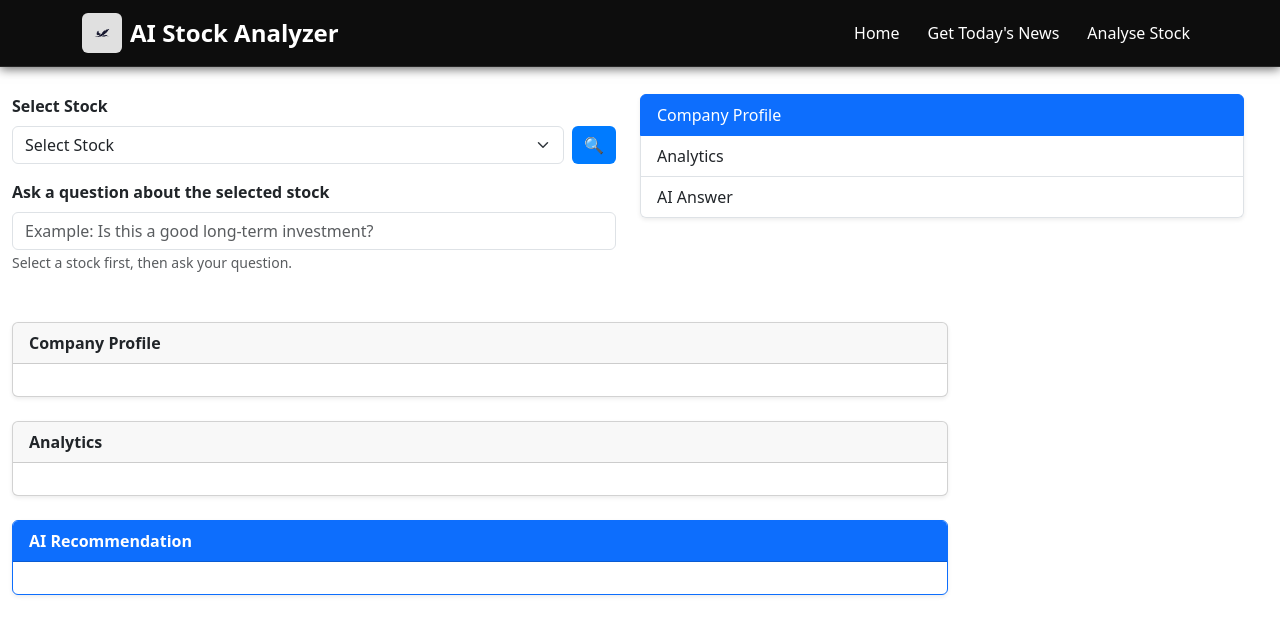
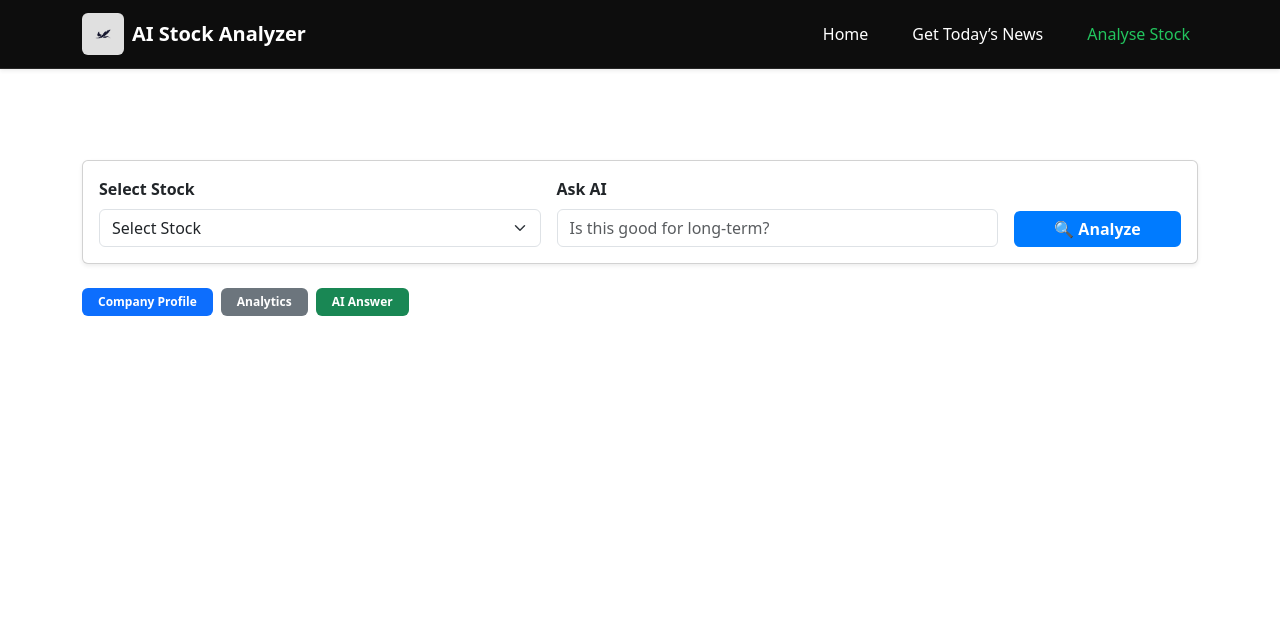
Before and after one commit to praveen1817/ai-stock-analyser, a React (Vite) app in the folder frontend/: page /analyze in a window 1280 px wide. Shown: the top 634 px of the page. Built offline with nearby package versions, Linux system fonts and the light colour scheme.

Commit message:
The New UI fot the Analyse Stock been updated here

```diff
--- a/frontend/src/pages/Analytics/Analyse.jsx
+++ b/frontend/src/pages/Analytics/Analyse.jsx
@@ -1,7 +1,7 @@
 import React from 'react'
 import { Link} from 'react-router-dom';
 import axios from 'axios'
-
+import './analytics.css';
 const Analyse = () => {
   const [userQuestion,setUserQuestion]=React.useState({
     query:'',
@@ -12,6 +12,8 @@ const Analyse = () => {
   const [analytics,setAnalytics]=React.useState({});
   const [errors,setErrors] =React.useState('');
   const [answer,setAnswer]=React.useState({});
+  const [isLoading, setIsLoading] = React.useState(false);
+
 
   const handleChange=(e)=>{
     setUserQuestion({...userQuestion,[e.target.name]:e.target.value})
@@ -23,253 +25,264 @@ const Analyse = () => {
     .replace(/^./, str => str.toUpperCase());
 }
 
-  const handleSubmit= async(e)=>{
+        const handleSubmit = async (e) => {
           e.preventDefault();
-    if(!userQuestion) {
-      setErrors("Please Choose the Symbhol");
-      return null;
-    }
-    try{
-      const response=await axios.post("https://ai-stock-analyser-9o13.onrender.com/analyze/analyze-stock",userQuestion);
-      if(response.status==200){
-        setResponseData(response.data.parsedAnswer);
-        console.log(response.data);
-        setProfile(response.data.parsedAnswer["Companies Profile"]);
-        console.log(response.data.parsedAnswer["Companies Profile"]);
-        setAnalytics(response.data.parsedAnswer.Analytics);
-        setAnswer(response.data.parsedAnswer.Answer);
-      }
-      if(!responseData){
-        setErrors("Some Internal Server Error Occured")
+
+          if (!userQuestion.query || !userQuestion.prompt) {
+            setErrors("Please choose stock and enter a question");
+            return;
           }
 
-    }catch(err){
-      setErrors(err);
+          setErrors("");
+          setIsLoading(true);   // ✅ START LOADING
+
+          try {
+            const response = await axios.post(
+              "https://ai-stock-analyser-9o13.onrender.com/analyze/analyze-stock",
+              userQuestion
+            );
+
+            if (response.status === 200) {
+              const parsed = response.data.parsedAnswer;
+
+              setResponseData(parsed);
+              setProfile(
+                parsed["Company Profile"] ||
+                parsed["Companies Profile"] ||
+                {}
+              );
+              setAnalytics(parsed.Analytics || {});
+              setAnswer(parsed.Answer || {});
+            }
+          } catch (err) {
+            setErrors("Something went wrong");
             console.log(err);
+          } finally {
+            setIsLoading(false); // ✅ STOP LOADING
           }
+        };
 
-  }
 
   return (
     <>
-<div className="container-fluid mt-0">
-  <nav className="navbar navbar-expand-lg navbar-dark fixed-top custom-navbar">
+  {/* Navbar */}
+          <nav className="navbar navbar-expand-lg navbar-dark fixed-top custom-navbar shadow-sm">
           <div className="container">
-        <Link to="/home" className="navbar-brand d-flex align-items-center">
+            <Link to="/home" className="navbar-brand d-flex align-items-center gap-2">
               <img
                 src="/images/logo.jpeg"
                 alt="AI Stock Analyzer Logo"
-            width="40"
-            height="40"
-            className="me-2 rounded"
+                width="42"
+                height="42"
+                className="rounded"
               />
-          <span className="fw-bold fs-4">AI Stock Analyzer</span>
+              <span className="fw-bold fs-5">AI Stock Analyzer</span>
             </Link>
 
             <button
-          className="navbar-toggler"
+              className="navbar-toggler border-0"
               type="button"
               data-bs-toggle="collapse"
               data-bs-target="#navbarNav"
-          aria-controls="navbarNav"
-          aria-expanded="false"
-          aria-label="Toggle navigation"
             >
               <span className="navbar-toggler-icon"></span>
             </button>
 
-        {/* Navigation Links + Profile */}
-        <div className="collapse navbar-collapse" id="navbarNav">
-          <ul className="navbar-nav ms-auto align-items-center">
+            <div className="collapse navbar-collapse mt-3 mt-lg-0" id="navbarNav">
+              <ul className="navbar-nav ms-auto align-items-lg-center gap-lg-3">
                 <li className="nav-item">
-              <Link to="/home" className="nav-link">Home</Link>
+                  <Link className="nav-link nav-hover" to="/home">Home</Link>
                 </li>
-
                 <li className="nav-item">
-              <Link to="/news" className="nav-link">Get Today's News</Link>
+                  <Link className="nav-link nav-hover" to="/news">Get Today’s News</Link>
                 </li>
-
                 <li className="nav-item">
-              <Link to="/analyze" className="nav-link">Analyse Stock</Link>
-            </li>
-
-            <li className="nav-item dropdown">
-
-
-
+                  <Link className="nav-link nav-hover active" to="/analyze">Analyse Stock</Link>
                 </li>
               </ul>
             </div>
           </div>
         </nav>
 
-  <div className="row mb-4 mt-4">
-    <div className="row d-flex flex-row mb-4">
-  <div className="col-md-6">
 
-    {/* Stock Selector */}
+  {/* Page Content */}
+  <div className="container-fluid" style={{ marginTop: "90px" }}>
+    <div className="container">
+
+      {/* Input Section */}
+      <div className="card shadow-sm mb-4">
+        <div className="card-body">
+          <div className="row g-3 align-items-end">
+
+            <div className="col-12 col-md-5">
               <label className="form-label fw-semibold">Select Stock</label>
-    <div className="d-flex gap-2 mb-3">
               <select
-        className="form-select"
+              className="form-select h-100"
               onChange={handleChange}
-        name='query'
+              name="query"
+              value={userQuestion.query}
             >
                 <option value="">Select Stock</option>
                 <option value="SBIN.NS">State Bank of India</option>
                 <option value="HDFCBANK.NS">HDFC Bank</option>
-              <option value="RELIANCE.NS">Reliance Industries</option>
-              <option value="TATAMOTORS.NS">Tata Motors</option>
-
-              <option value="TCS.NS">Tata Consultancy Services</option>
-              <option value="TATASTEEL.NS">Tata Steel</option>
-              <option value="TATAPOWER.NS">Tata Power</option>
-              <option value="TITAN.NS">Titan Company</option>
-
-              <option value="KOTAKBANK.NS">Kotak Mahindra Bank</option>
                 <option value="ICICIBANK.NS">ICICI Bank</option>
                 <option value="AXISBANK.NS">Axis Bank</option>
+                <option value="KOTAKBANK.NS">Kotak Mahindra Bank</option>
+
+                <option value="RELIANCE.NS">Reliance Industries</option>
+                <option value="TCS.NS">Tata Consultancy Services</option>
                 <option value="INFY.NS">Infosys</option>
+                <option value="WIPRO.NS">Wipro</option>
+                <option value="HCLTECH.NS">HCL Technologies</option>
+
+                <option value="TATAMOTORS.NS">Tata Motors</option>
+                <option value="M&M.NS">Mahindra & Mahindra</option>
+                <option value="MARUTI.NS">Maruti Suzuki</option>
+                <option value="BAJAJ-AUTO.NS">Bajaj Auto</option>
+                <option value="EICHERMOT.NS">Eicher Motors</option>
+
+                <option value="TATASTEEL.NS">Tata Steel</option>
+                <option value="JSWSTEEL.NS">JSW Steel</option>
+                <option value="HINDALCO.NS">Hindalco</option>
+
+                <option value="ITC.NS">ITC</option>
+                <option value="HINDUNILVR.NS">Hindustan Unilever</option>
+                <option value="NESTLEIND.NS">Nestle India</option>
+
+                <option value="LT.NS">Larsen & Toubro</option>
+                <option value="ADANIENT.NS">Adani Enterprises</option>
+                <option value="ADANIPORTS.NS">Adani Ports</option>
+
+                <option value="POWERGRID.NS">Power Grid</option>
+                <option value="NTPC.NS">NTPC</option>
+                <option value="ONGC.NS">ONGC</option>
+
+              </select>
+            </div>
+
+            <div className="col-12 col-md-5">
+              <label className="form-label fw-semibold">Ask AI</label>
+              <input
+                type="text"
+                className="form-control"
+                placeholder="Is this good for long-term?"
+                name="prompt"
+                onChange={handleChange}
+                value={userQuestion.prompt}
+              />
+            </div>
+
+            <div className="col-12 col-md-2 d-grid">
+                      <button
+                      className="btn btn-primary h-100"
+                      onClick={handleSubmit}
+                      disabled={isLoading}
+                    >
+                      {isLoading ? "Analyzing..." : "🔍 Analyze"}
+               </button>
+
+            </div>
+
+            {errors && (
+              <div className="col-12">
+                <small className="text-danger">{errors}</small>
+              </div>
+            )}
+          </div>
+        </div>
+      </div>
+
+      {/* Navigation Pills */}
+      <div className="row mb-3">
+        <div className="col-12">
+          <div className="d-flex flex-wrap gap-2">
+            <span className="badge bg-primary px-3 py-2">Company Profile</span>
+            <span className="badge bg-secondary px-3 py-2">Analytics</span>
+            <span className="badge bg-success px-3 py-2">AI Answer</span>
+          </div>
+        </div>
+      </div>
+        {/* Loading State – ONLY after Analyze click */}
+                {isLoading && (
+                  <div className="d-flex justify-content-center align-items-center my-5">
+                    <div className="text-center">
+                      <div className="spinner-border text-primary mb-3" role="status" />
+                      <p className="fw-semibold text-muted">
+                        Analyzing stock data with AI…
+                      </p>
+                    </div>
+                  </div>
+                )}
 
 
 
-      </select>
-
-      <button
-        className="btn btn-primary"
-        onClick={handleSubmit}
-      >
-        🔍
-      </button>
-    </div>
-
-    {/* Question Input */}
-    <label className="form-label fw-semibold">
-      Ask a question about the selected stock
-    </label>
-    <input
-      type="text"
-      className="form-control"
-      placeholder="Example: Is this a good long-term investment?"
-      name='prompt'
-      onChange={handleChange}
-      value={userQuestion.prompt}
-    />
-
-    <small className="text-muted">
-      Select a stock first, then ask your question.
-    </small>
-     {errors && <small className='text-danger'>{errors}</small>}
-  </div>
-  <div className="col-md-6">
-      <div className="list-group shadow-sm">
-        <button className="list-group-item list-group-item-action active">
-          Company Profile
-        </button>
-        <button className="list-group-item list-group-item-action">
-          Analytics
-        </button>
-        <button className="list-group-item list-group-item-action">
-          AI Answer
-        </button>
-      </div>
-    </div>
-
-</div>
-
-  </div>
-
-  <div className="row">
-
-    {/* Sidebar */}
 
 
-    {/* Content Area */}
-    <div className="col-md-9">
 
-      {/* Company Profile Card */}
+        {profile && Object.keys(profile).length > 0 && (
+        <div key={userQuestion.query}>
+
+      {/* Company Profile */}
       <div className="card shadow-sm mb-4">
-        <div className="card-header fw-bold">
-          Company Profile
-        </div>
+        <div className="card-header fw-bold">Company Profile</div>
         <div className="card-body">
-              {profile && Object.entries(profile).map(([key, value]) => (
-              <p key={key}>
-                <strong>
-                  {formatKey(key)}:
-                </strong>{" "}
-                {typeof value === "number"
-                  ? value.toLocaleString()
-                  : value}
+          {profile &&
+            Object.entries(profile).map(([key, value]) => (
+              <p key={key} className="mb-1">
+                <strong>{formatKey(key)}:</strong>{" "}
+                {typeof value === "number" ? value.toLocaleString() : value}
               </p>
             ))}
         </div>
       </div>
 
-      {/* Analytics Card */}
+      {/* Analytics */}
       <div className="card shadow-sm mb-4">
-  <div className="card-header fw-bold">
-    Analytics
-  </div>
-
+        <div className="card-header fw-bold">Analytics</div>
         <div className="card-body">
           {analytics &&
             Object.entries(analytics).map(([key, value]) => {
-
-        // ✅ If value is an object (Trend / Interpretation)
               if (typeof value === "object" && value !== null) {
                 return (
                   <div key={key} className="mb-3">
-              <p className="fw-bold mb-1">{formatKey(key)}:</p>
-
+                    <h6 className="fw-semibold">{formatKey(key)}</h6>
                     <ul className="mb-0">
-                {Object.entries(value).map(([subKey, subValue]) => (
-                  <li key={subKey}>
-                    <strong>{formatKey(subKey)}:</strong>{" "}
-                    {typeof subValue === "number"
-                      ? subValue.toFixed(4)
-                      : subValue}
+                      {Object.entries(value).map(([k, v]) => (
+                        <li key={k}>
+                          <strong>{formatKey(k)}:</strong>{" "}
+                          {typeof v === "number" ? v.toFixed(4) : v}
                         </li>
                       ))}
                     </ul>
                   </div>
                 );
               }
-
-        // ✅ Normal key-value
               return (
                 <p key={key}>
-            <strong>{formatKey(key)}:</strong>{" "}
-            {typeof value === "number" ? value : value}
+                  <strong>{formatKey(key)}:</strong> {value}
                 </p>
               );
             })}
         </div>
       </div>
 
-
-      {/* AI Answer Card */}
-      <div className="card shadow-sm border-primary">
-        <div className="card-header fw-bold bg-primary text-white">
+      {/* AI Recommendation */}
+      <div className="card shadow-sm border-primary mb-5">
+        <div className="card-header bg-primary text-white fw-bold">
           AI Recommendation
         </div>
         <div className="card-body">
           {answer &&
             Object.entries(answer).map(([key, value]) => {
-
-                  // ✅ If value is an object (Trend / Interpretation)
               if (typeof value === "object" && value !== null) {
                 return (
                   <div key={key} className="mb-3">
-                        <p className="fw-bold mb-1">{formatKey(key)}:</p>
-
-                        <ul className="mb-0">
-                          {Object.entries(value).map(([subKey, subValue]) => (
-                            <li key={subKey}>
-                              <strong>{formatKey(subKey)}:</strong>{" "}
-                              {typeof subValue === "number"
-                                ? subValue.toFixed(4)
-                                : subValue}
+                    <h6 className="fw-semibold">{formatKey(key)}</h6>
+                    <ul>
+                      {Object.entries(value).map(([k, v]) => (
+                        <li key={k}>
+                          <strong>{formatKey(k)}:</strong>{" "}
+                          {typeof v === "number" ? v.toFixed(4) : v}
                         </li>
                       ))}
                     </ul>
@@ -280,20 +293,29 @@ const Analyse = () => {
               return (
                 <p key={key}>
                   <strong>{formatKey(key)}:</strong>{" "}
-                {typeof value === "boolean"
-                  ? value ? <p className='text-success'>✅Good Time to Buy </p>:
-                  <p className='text-danger'>❌Make Decisons With Your Own Risks</p>
-                  : value}
+                  {typeof value === "boolean" ? (
+                    value ? (
+                      <span className="text-success fw-bold">✅ Good Time to Buy</span>
+                    ) : (
+                      <span className="text-danger fw-bold">
+                        ❌ Decide With Your Own Risk
+                      </span>
+                    )
+                  ) : (
+                    value
+                  )}
                 </p>
               );
             })}
         </div>
       </div>
+            </div>
+        )}
 
     </div>
   </div>
-</div>
 </>
+
   )
 }
 
--- /dev/null
+++ b/frontend/src/pages/Analytics/analytics.css
@@ -0,0 +1,91 @@
+/* ===== NAVBAR ===== */
+.custom-navbar {
+  background: linear-gradient(90deg, #0f2027, #203a43, #2c5364);
+}
+
+.nav-hover {
+  position: relative;
+  transition: color 0.3s ease;
+}
+.form-select:focus,
+.btn:focus {
+  box-shadow: 0 0 0 0.15rem rgba(13, 110, 253, 0.25);
+}
+
+
+.nav-hover::after {
+  content: "";
+  position: absolute;
+  width: 0%;
+  height: 2px;
+  left: 0;
+  bottom: 0;
+  background-color: #0d6efd;
+  transition: width 0.3s ease;
+}
+
+.nav-hover:hover::after {
+  width: 100%;
+}
+
+.nav-hover:hover {
+  color: #ffffff !important;
+}
+
+/* ===== CARDS ===== */
+.card {
+  transition: transform 0.25s ease, box-shadow 0.25s ease;
+}
+
+.card:hover {
+  transform: translateY(-4px);
+  box-shadow: 0 10px 25px rgba(0, 0, 0, 0.12);
+}
+
+/* ===== BUTTONS ===== */
+.btn {
+  transition: all 0.25s ease;
+}
+
+.btn:hover {
+  transform: translateY(-2px);
+}
+
+/* ===== INPUTS ===== */
+.form-control,
+.form-select {
+  transition: border-color 0.2s ease, box-shadow 0.2s ease;
+}
+
+.form-control:focus,
+.form-select:focus {
+  box-shadow: 0 0 0 0.15rem rgba(13, 110, 253, 0.25);
+}
+
+/* ===== BADGES / PILLS ===== */
+.badge {
+  transition: transform 0.2s ease, opacity 0.2s ease;
+  cursor: default;
+}
+
+.badge:hover {
+  transform: scale(1.05);
+  opacity: 0.9;
+}
+
+/* ===== LIST ITEMS ===== */
+.list-group-item {
+  transition: background-color 0.2s ease, transform 0.2s ease;
+}
+
+.list-group-item:hover {
+  background-color: #f8f9fa;
+  transform: translateX(4px);
+}
+
+/* ===== MOBILE SPACING ===== */
+@media (max-width: 768px) {
+  .card {
+    margin-bottom: 1rem;
+  }
+}
```
Lines whose indentation alone changed are shown as unchanged.
